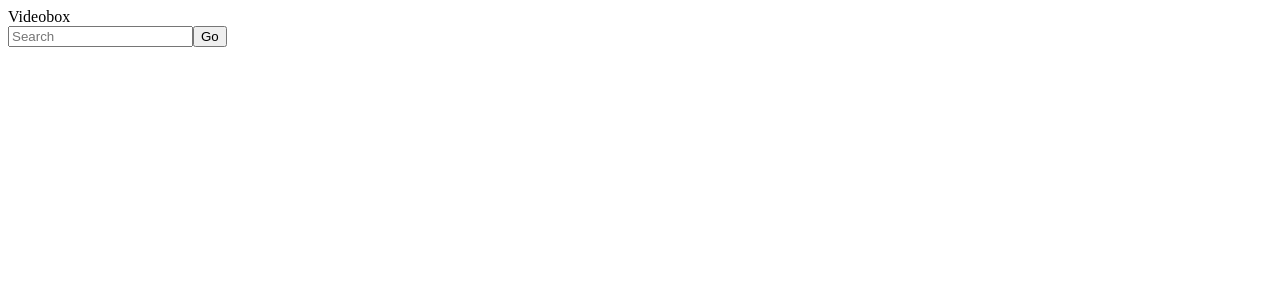
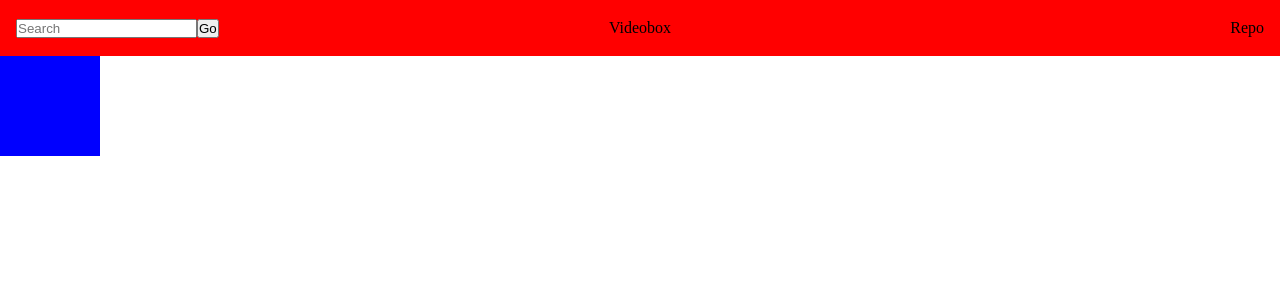
Before and after one commit to rjshoemaker55/video-box, a React (Create React App) app: page / in a window 1280 px wide. Shown: the top 300 px of the page. Built offline with nearby package versions, Linux system fonts and the light colour scheme.

Commit message:
added in jss, started navbar styling

```diff
--- /dev/null
+++ b/src/App.css
@@ -0,0 +1,10 @@
+html,
+body {
+  min-width: 100%;
+  min-height: 100%;
+}
+
+* {
+  padding: 0;
+  margin: 0;
+}
--- a/src/App.js
+++ b/src/App.js
@@ -1,5 +1,6 @@
 import React from 'react';
 import Landing from './pages/Landing';
+import './App.css';
 
 function App() {
   return <Landing />;
--- a/src/components/Navbar.js
+++ b/src/components/Navbar.js
@@ -1,27 +1,75 @@
 import React, { useState } from 'react';
 import { useDispatch } from 'react-redux';
 import { setPageContent } from '../redux/slices/contentSlice';
+import { createUseStyles } from 'react-jss';
+
+const useStyles = createUseStyles({
+  navbarWrapper: {
+    display: 'flex',
+    height: '56px',
+    padding: '0 16px',
+    backgroundColor: 'red',
+  },
+  titleWrapper: {
+    display: 'flex',
+    justifyContent: 'center',
+    flex: 1,
+    alignItems: 'center',
+  },
+  searchWrapper: {
+    display: 'flex',
+    flex: 1,
+    alignItems: 'center',
+    '& searchForm': {
+      marginRight: 'auto',
+    },
+  },
+  repoWrapper: {
+    display: 'flex',
+    justifyContent: 'flex-end',
+    alignItems: 'center',
+    flex: 1,
+    '& repoText': {
+      marginLeft: 'auto',
+    },
+  },
+});
 
 const Navbar = () => {
   const dispatch = useDispatch();
   const [searchQuery, setSearchQuery] = useState('');
+  const classes = useStyles();
+
   return (
-    <div className='navbar-wrapper'>
-      <div className='title-text'>Videobox</div>
+    <div className={classes.navbarWrapper}>
+      <div className={classes.searchWrapper}>
+        <form className={classes.searchForm}>
           <input
-        className='search-bar'
+            className={classes.searchBar}
             placeholder='Search'
             onChange={(e) => setSearchQuery(e.target.value)}
             value={searchQuery}
           />
           <button
-        className='search-button'
+            className={classes.searchButton}
             onClick={() =>
-          dispatch(setPageContent({ component: 'Results', data: searchQuery }))
+              dispatch(
+                setPageContent({ component: 'Results', data: searchQuery })
+              )
             }
+            type='submit'
           >
             Go
           </button>
+        </form>
+      </div>
+
+      <div className={classes.titleWrapper}>
+        <div className={classes.titleText}>Videobox</div>
+      </div>
+      <div className={classes.repoWrapper}>
+        <div className={classes.repoText}>Repo</div>
+      </div>
     </div>
   );
 };
--- a/src/components/Video.js
+++ b/src/components/Video.js
@@ -4,7 +4,6 @@
 
 const Video = () => {
   const video = useSelector(getPageContent).content.data;
-  console.log(video);
 
   return (
     <div className='video-wrapper'>
@@ -16,7 +15,7 @@
         height='360'
         src={`https://www.youtube.com/embed/${video.id.videoId}?autoplay=1&origin=http://example.com`}
         frameBorder='0'
-        autoplay='1'
+        allow='autoplay'
       ></iframe>
     </div>
   );
--- a/src/pages/Landing.js
+++ b/src/pages/Landing.js
@@ -1,17 +1,28 @@
-import React, { useState } from 'react';
+import React from 'react';
 import { useSelector } from 'react-redux';
 import { getPageContent } from '../redux/slices/contentSlice';
 import Results from './Results';
 import VideoScreen from './VideoScreen';
 import Navbar from '../components/Navbar';
+import { createUseStyles } from 'react-jss';
+
+const useStyles = createUseStyles({
+  landingWrapper: {
+    width: 100,
+    height: 100,
+    backgroundColor: 'blue',
+  },
+});
 
 const Landing = () => {
   const pageContent = useSelector(getPageContent);
 
+  const classes = useStyles();
+
   return (
     <>
       <Navbar />
-      <div className='landing-wrapper'>
+      <div className={classes.landingWrapper}>
         {pageContent.content.component === 'Results' ? (
           <Results />
         ) : (
--- a/src/pages/Results.js
+++ b/src/pages/Results.js
@@ -12,19 +12,19 @@
 
   useEffect(() => {
     if (!pageContent.content.data) return;
-    // axios
-    //   .get('https://www.googleapis.com/youtube/v3/search', {
-    //     params: {
-    //       key: 'AIzaSyCKXbn-fL4CpKsPY4W4TZ3KVUTrh_5xE7c',
-    //       part: 'snippet',
-    //       type: 'video',
-    //       q: pageContent.content.data,
-    //     },
-    //   })
-    //   .then((res) => res)
-    //   .then((data) => setResultList(data.data.items));
+    axios
+      .get('https://www.googleapis.com/youtube/v3/search', {
+        params: {
+          key: process.env.REACT_APP_API_KEY,
+          part: 'snippet',
+          type: 'video',
+          q: pageContent.content.data,
+        },
+      })
+      .then((res) => res)
+      .then((data) => setResultList(data.data.items));
 
-    setResultList(mockResults().items);
+    // setResultList(mockResults().items);
   }, [pageContent]);
 
   const openVideo = (id) => {
```
Lines whose indentation alone changed are shown as unchanged.
